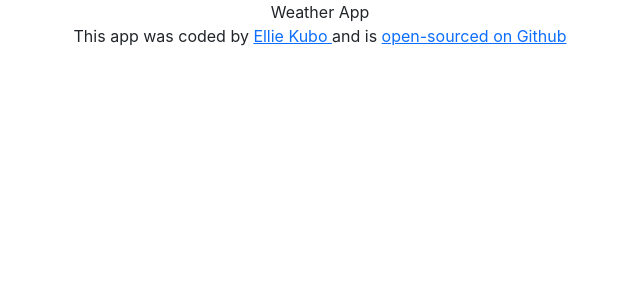
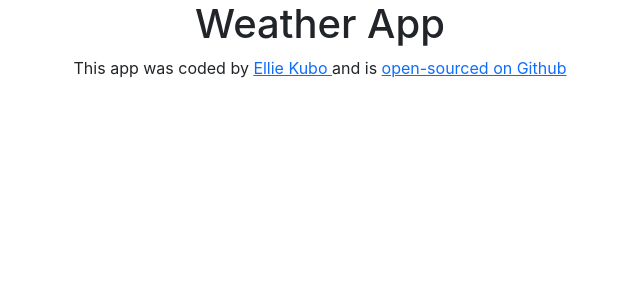
Before and after one commit to Ellie575/react-weather-app-reimagined, a React (Create React App) app in the folder my-app/: page / in a window 1280 px wide. Shown: the top 300 px of the page, without its empty margins (320-960 px from the left). Built offline with nearby package versions, Linux system fonts and the light colour scheme.

Commit message:
Added bootstrap and tweaked app heading

```diff
--- a/my-app/public/index.html
+++ b/my-app/public/index.html
@@ -22,6 +22,8 @@
     <title>Weather App</title>
   </head>
   <body>
-    <div id="root"></div>
+    <div class="container">
+      <div id="root"></div>
+    </div>
   </body>
 </html>
--- a/my-app/src/App.js
+++ b/my-app/src/App.js
@@ -3,7 +3,8 @@ import "./App.css";
 function App() {
   return (
     <div className="App">
-      <header>Weather App</header>
+      <h1>Weather App</h1>
+
       <footer>
         This app was coded by{" "}
         <a href="https://sad-bardeen-5faffc.netlify.app/">Ellie Kubo </a>
```
